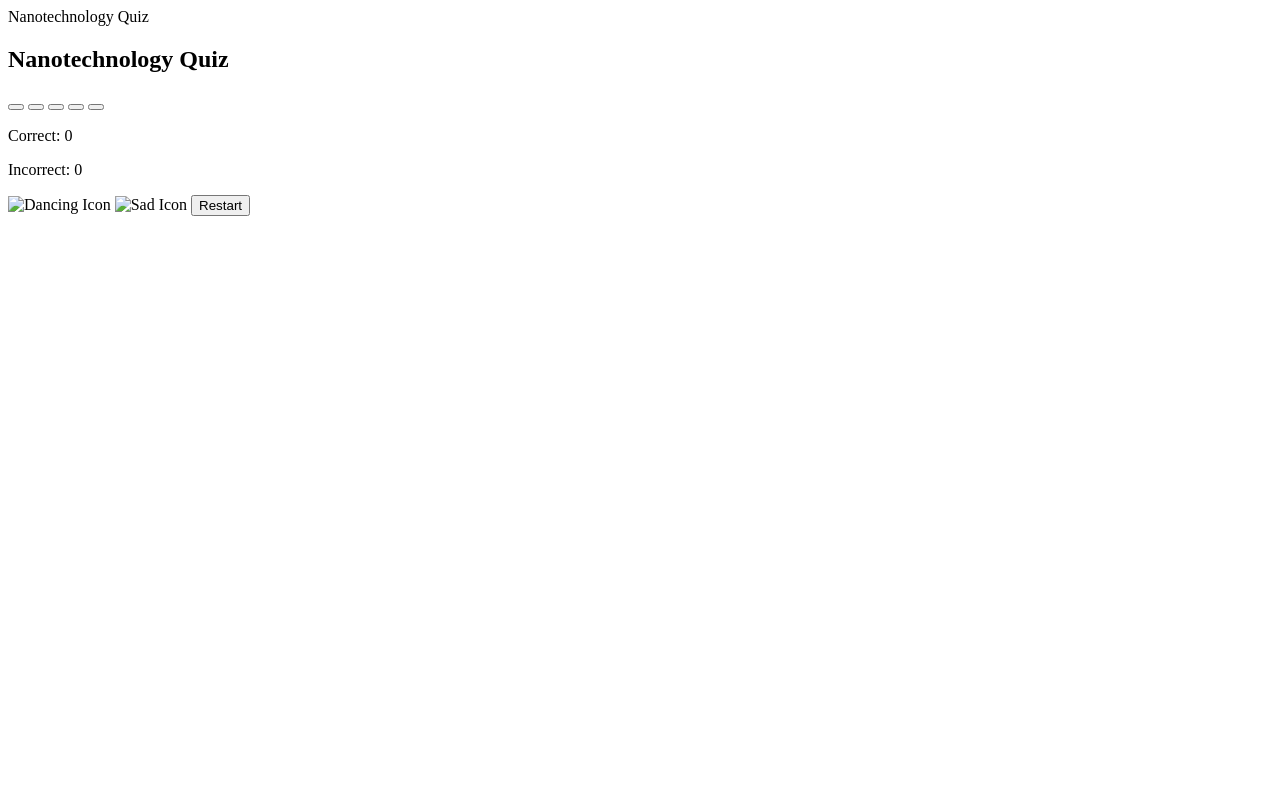
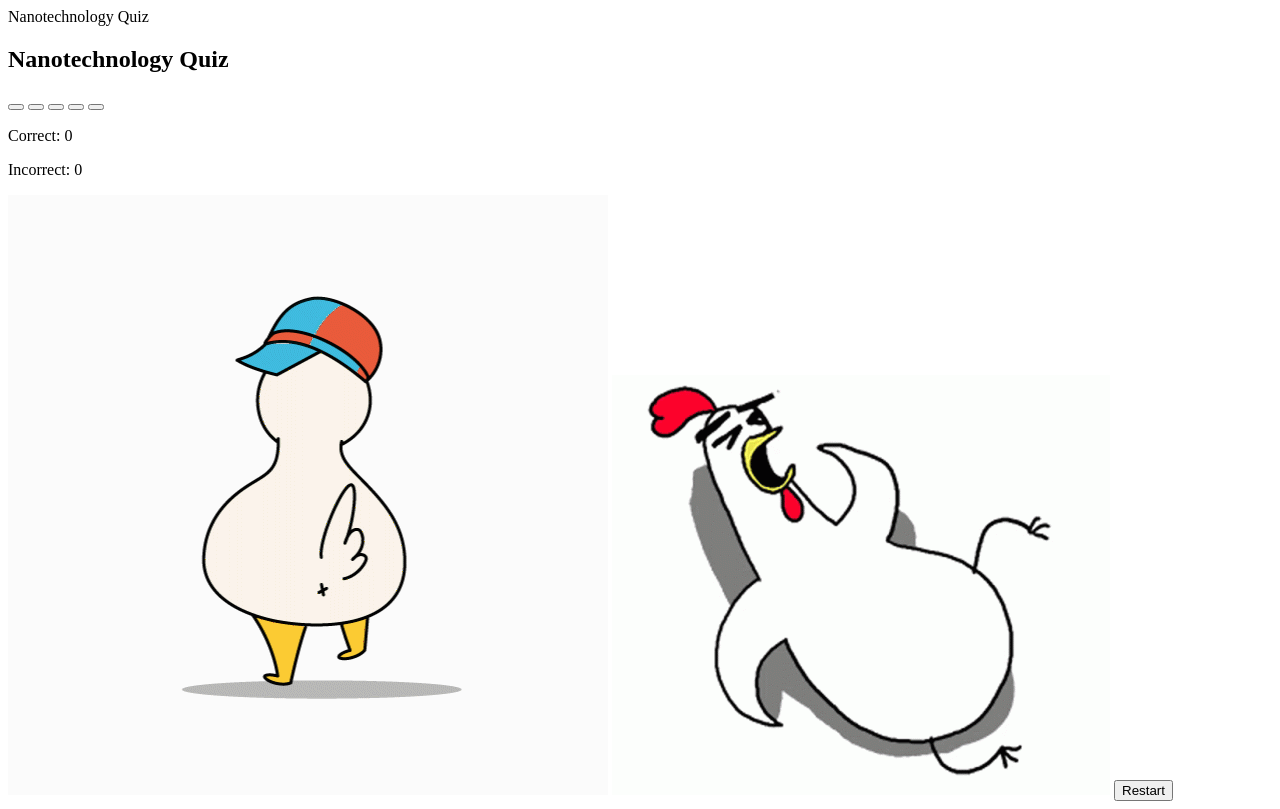
Before and after one commit to Code-Institute-Submissions/teman67-Project_2, a plain HTML site: page index.html in a window 1280 px wide. Drawn offline with Linux system fonts and the light colour scheme.

Commit message:
update the file sources in index file

```diff
--- a/index.html
+++ b/index.html
@@ -45,8 +45,12 @@
           loop
         ></audio>
         <div id="icon-container">
-          <img id="dancing-icon" src="dancing_icon_2.gif" alt="Dancing Icon" />
-          <img id="sad-icon" src="sad_icon.gif" alt="Sad Icon" />
+          <img
+            id="dancing-icon"
+            src="assets/images/dancing_icon.gif"
+            alt="Dancing Icon"
+          />
+          <img id="sad-icon" src="assets/images/sad_icon.gif" alt="Sad Icon" />
           <button id="reset-button" onclick="resetQuiz()">Restart</button>
         </div>
       </div>
```
Also changed, not shown: assets/images/dancing_icon.gif (renamed from assets/images/dancing_icon_2.gif).
